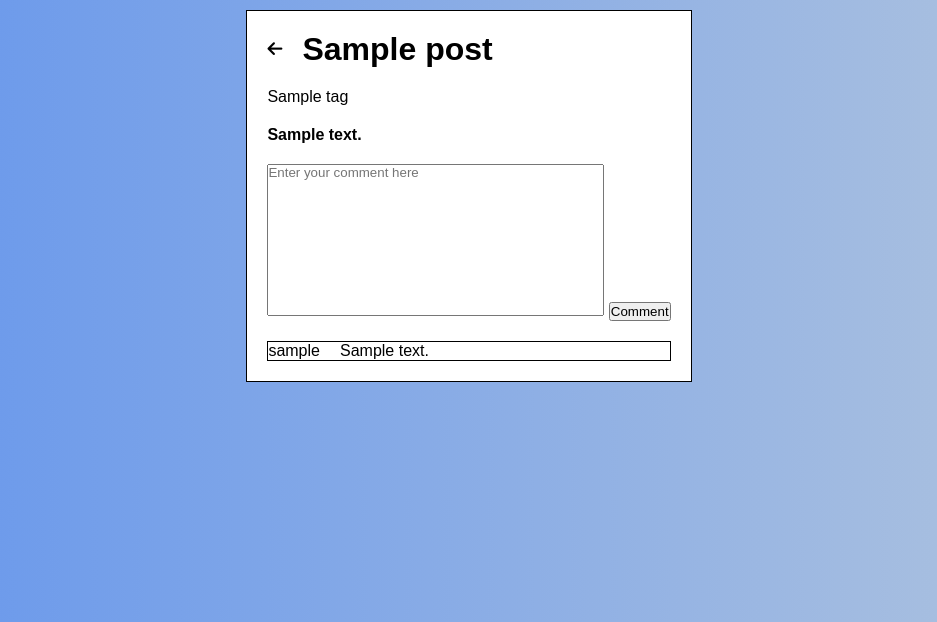
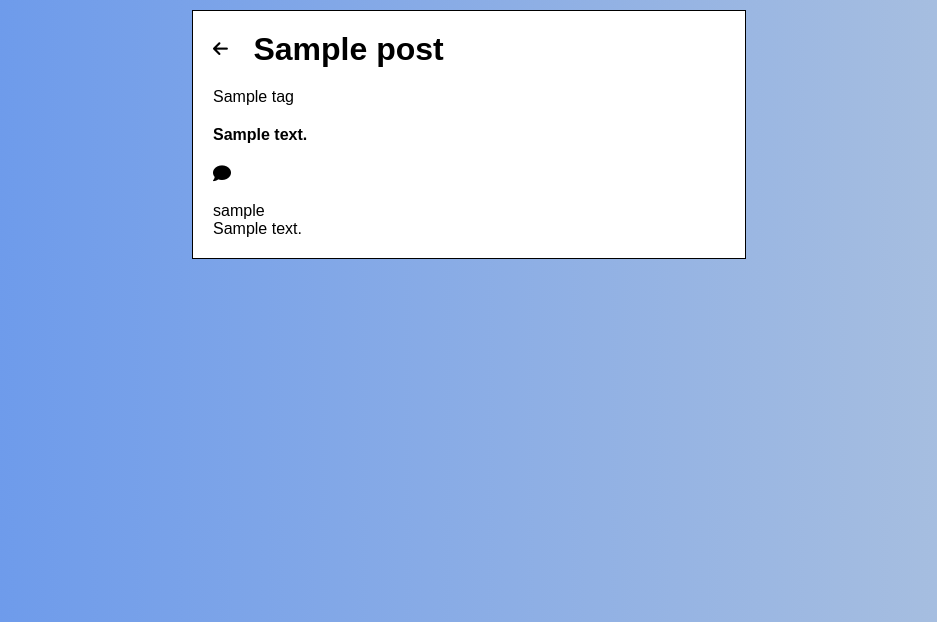
Before and after one commit to DanieII/AllPost, a Django app: page /1/ in a window 1280 px wide. Shown: the top 622 px of the page, without its empty margins (171-1108 px from the left). Run offline with Django 4.2, Linux system fonts and the light colour scheme; tables that the repository leaves empty hold one stand-in row (values such as "Sample post").

Commit message:
Added more css for the post html and now there is a comment icon that toggles the form

```diff
--- a/posts/models.py
+++ b/posts/models.py
@@ -4,8 +4,8 @@ from django.db import models
 
 class Post(models.Model):
     user = models.ForeignKey(User, on_delete=models.CASCADE)
-    title = models.CharField(max_length=200)
-    content = models.TextField(null=True, blank=True)
+    title = models.CharField(max_length=50)
+    content = models.TextField(blank=True)
     created = models.DateTimeField(auto_now_add=True)
     tags = models.ManyToManyField('Tag', blank=True)
 
--- a/static/css/posts/post.css
+++ b/static/css/posts/post.css
@@ -1,3 +1,16 @@
+form {
+    display: none;
+}
+
+.form-active {
+    display: flex;
+    flex-direction: column;
+}
+
+.fa-comment {
+    font-size: 18px;
+}
+
 textarea {
     font-family: 'Noto Sans Nandinagari', sans-serif;
     resize: none;
@@ -10,18 +23,28 @@ textarea {
     display: flex;
     flex-direction: column;
     gap: 20px;
+    width: 40vw;
 }
 
-#post div:nth-of-type(1) * {
+p, h1 {
+    overflow-wrap: break-word;
+    word-wrap: break-word;
+    word-break: break-word;
+}
+
+#title * {
     display: inline-block;
 }
 
-#post div:nth-of-type(1) {
+#title {
     display: flex;
     align-items: center;
     gap: 5%;
 }
 
-#comments > div {
-    border: 1px solid black;
+#comments {
+    display: flex;
+    flex-direction: column;
+    gap: 10px;
+    flex-wrap: wrap;
 }
--- a/static/scripts/hide_messages.js
+++ b/static/scripts/posts/hide_messages.js
@@ -1,5 +1,4 @@
 const messages = document.querySelectorAll('.message');
-console.log(messages);
 
 if (messages.length > 0){
     messages.forEach((message) => {
--- /dev/null
+++ b/static/scripts/posts/post-add-comment.js
@@ -0,0 +1,6 @@
+const commentIcon = document.querySelector('.fa-comment');
+const commentForm = document.querySelector('form')
+
+commentIcon.addEventListener('click', () => {
+    commentForm.classList.toggle('form-active');
+})
--- a/templates/posts/base.html
+++ b/templates/posts/base.html
@@ -28,5 +28,5 @@
         {% endblock content %}
     </div>
 </body>
-<script src="{% static 'scripts/hide_messages.js' %}" crossorigin="anonymous"></script>
+<script src="{% static 'scripts/posts/hide_messages.js' %}" crossorigin="anonymous"></script>
 </html>
--- a/templates/posts/post.html
+++ b/templates/posts/post.html
@@ -8,7 +8,7 @@
 {% endblock styles %}
 {% block content %}
     <div id="post">
-        <div>
+        <div id="title">
             <a href="{% url 'posts' %}"><i class="fa-solid fa-arrow-left" style="color: #000000; font-size: 17px"></i></a>
             <h1>{{ post.title }}</h1>
         </div>
@@ -18,6 +18,7 @@
             {% endfor %}
         </div>
         <p style="font-weight: bold">{{ post.content }}</p>
+        <i class="fa-solid fa-comment" style="color: #000000;"></i>
         <form method="POST">{% csrf_token %}
             {% for element in form %}
                 {{ element }}
@@ -33,4 +34,5 @@
             {% endfor %}
         </div>
     </div>
+    <script src="{% static 'scripts/posts/post-add-comment.js' %}" crossorigin="anonymous"></script>
 {% endblock content %}
```
